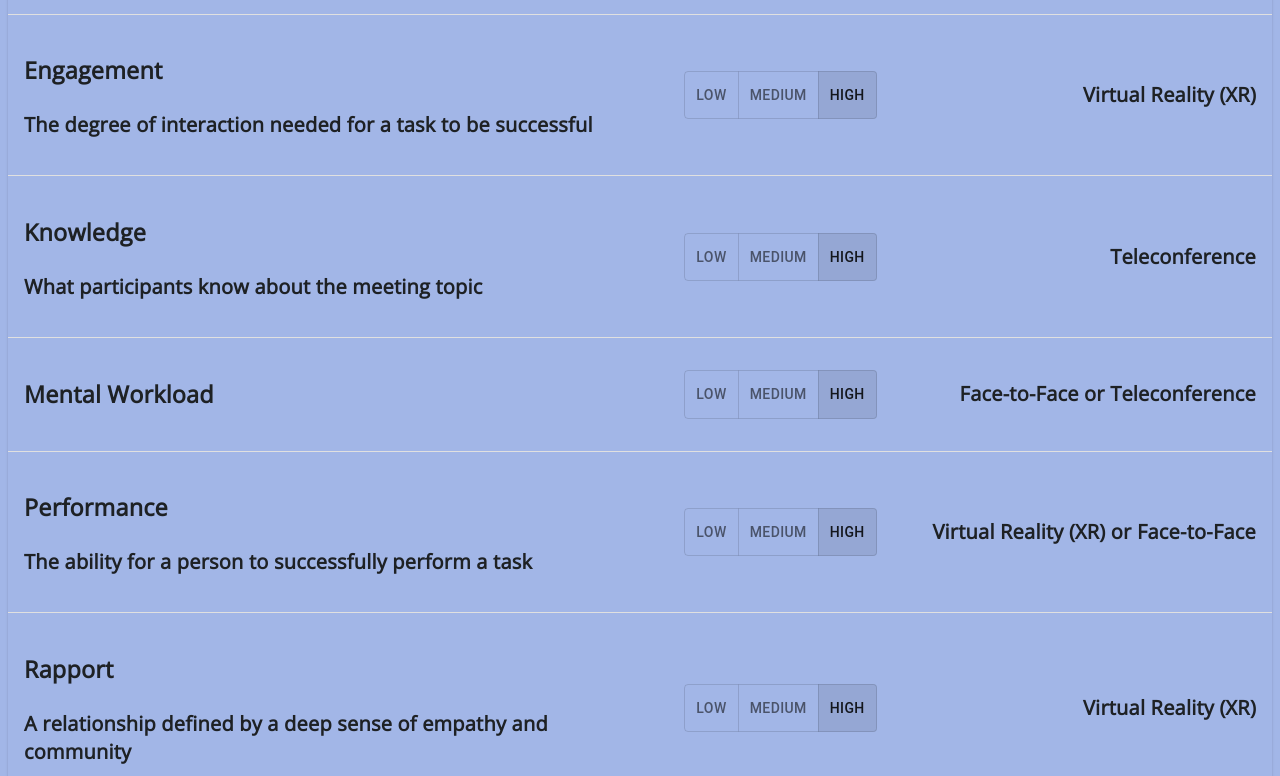
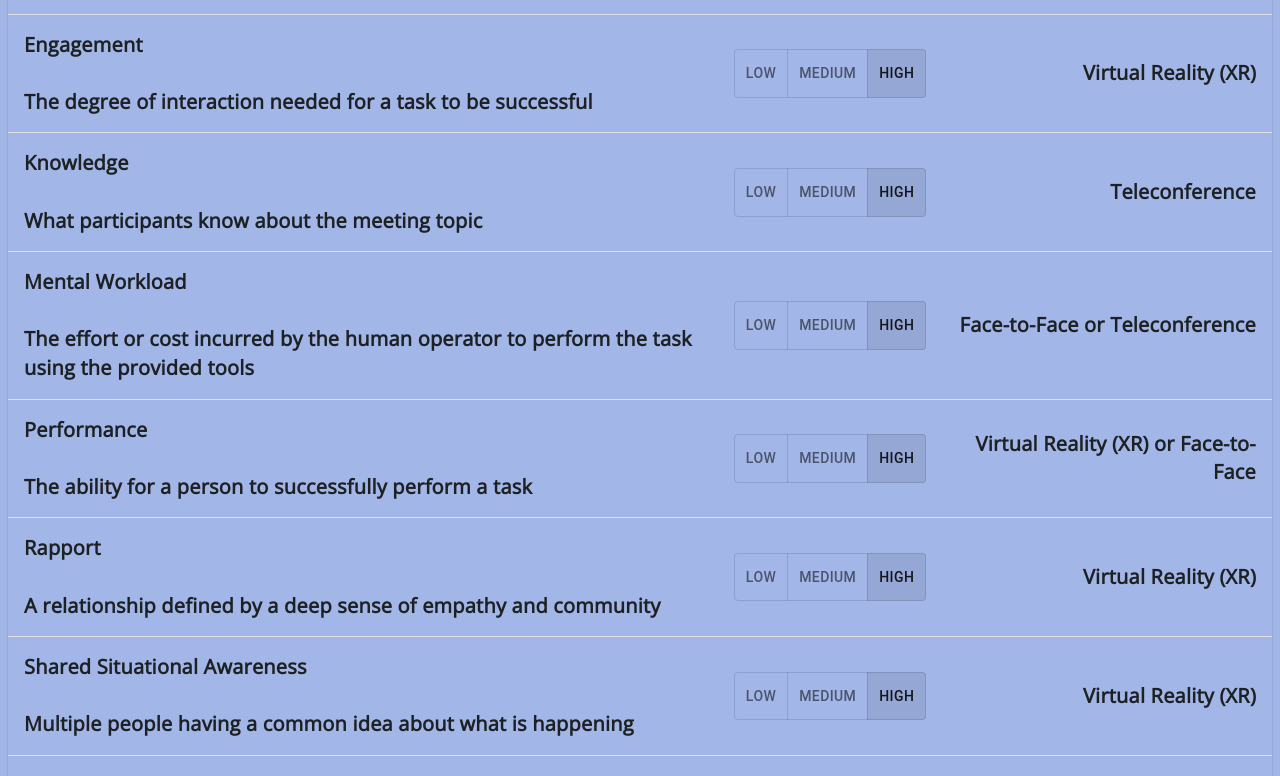
Before and after one commit to hay733/travel-substitute-threshold, a React (Create React App) app: page /results in a window 1280 px wide. Shown: the part 312-1088 px from the top of the page. Built offline with nearby package versions, Linux system fonts and the light colour scheme.

Commit message:
Differntiated description from definition,

```diff
--- a/src/pages/QuestionBoxes.jsx
+++ b/src/pages/QuestionBoxes.jsx
@@ -121,7 +121,6 @@ function QuestionBoxes() {
         speak: false, lcomms: false, eapub: false, mienv: false, noint: false,
         isOpen: false, title: null
     });
-
     //handles question box toggle changes
     const handleChange = (event) => {
         setState({ ...state, [event.target.name]: event.target.checked });
@@ -146,8 +145,7 @@ function QuestionBoxes() {
      * @param {*} e
      */
     const openModal = (e) => {
-        state.title = e.target.innerText;
-        console.log(state.title);
+        state.title = e.target.outerText;
         setState({isOpen: true});
     }
     /**
@@ -214,7 +212,7 @@ function QuestionBoxes() {
                 </FormControl>
             </div>
 
-            <Divider textAlign="right" className={divWords}>engagement</Divider>
+            <Divider textAlign="right" className={divWords} onClick={openModal}>engagement</Divider>
             {/* degree of participation */}
             <div className={classes.root}>
                 <FormControl component="fieldset" className={classes.formControl}>
@@ -268,7 +266,7 @@ function QuestionBoxes() {
                 </FormControl>
             </div>
 
-            <Divider textAlign="right" className={divWords}>knowledge</Divider>
+            <Divider textAlign="right" className={divWords} onClick={openModal}>knowledge</Divider>
             {/* //  What is the goal/focus  */}
             <div className={classes.root}>
                 <br></br><br></br><br></br><br></br><br></br>
@@ -365,7 +363,7 @@ function QuestionBoxes() {
                 </FormControl>
             </div>
 
-            <Divider textAlign="right" className={divWords}>rapport</Divider>
+            <Divider textAlign="right" className={divWords} onClick={openModal}>rapport</Divider>
             {/* who is other part */}
             <div className={classes.root}>
                 <FormControl component="fieldset" className={classes.formControl}>
@@ -427,7 +425,7 @@ function QuestionBoxes() {
                             label={<Typography className={answerWords}>Family</Typography>}
                         />
                     </FormGroup>
-                    <FormHelperText className={warningWords}>Choose all that apply</FormHelperText>
+                    <FormHelperText className={warningWords} onClick={openModal}>Choose all that apply</FormHelperText>
                 </FormControl>
             </div>
             {/* prev num meetings */}
@@ -488,20 +486,16 @@ function QuestionBoxes() {
                     <FormHelperText className={warningWords}>Choose all that apply</FormHelperText>
                 </FormControl>
             </div>
+        </div>
         {/* generates the construct def popup */}
-            <div>
-                <Dialog open={state.isOpen} onClose={openModal} maxWidth='md' fullWidth={true}>
-                    <DialogTitle>{state.title}</DialogTitle>
+        <Dialog open={state.isOpen} onClose={closeModal} maxWidth='md' fullWidth={true}>
+            <DialogTitle margin='10%' align='center'>{state.title}</DialogTitle>
             <DialogContent>
-                        <DialogContentText>
-                            Description
+                <DialogContentText margin='10%' align='center'>
                 </DialogContentText>
                 </DialogContent>
                 <Button onClick={closeModal}>Close</Button>
         </Dialog>
-            </div>
-
-        </div>
         </Root>
     );
 }
--- a/src/pages/Questions.js
+++ b/src/pages/Questions.js
@@ -5,7 +5,10 @@ import QuestionBoxes from './QuestionBoxes'
 import Dialog from "@material-ui/core/Dialog";
 import Typography from "@material-ui/core/Typography";
 import { render } from '@testing-library/react';
-
+import DialogContentText from "@material-ui/core/DialogContentText";
+import DialogTitle from "@material-ui/core/DialogTitle";
+import DialogActions from "@material-ui/core/DialogActions";
+import DialogContent from "@material-ui/core/DialogContent";
 /**
  * css constant styles for different components
  * @param {*} theme
@@ -40,15 +43,16 @@ const styles = theme => ({
 class Questions extends React.Component {
     constructor(props) {
         super(props);
-        this.state = {
-            isOpen: false,
-            title: null
-        };
     }
+    state = {
+        isOpen: false,
+        title: null
+    };
     //opens the popup
-    openModal = (e, data) => {
+    openModal = (e) => {
         console.log(e);
-        this.title = e.target.innerText;
+        // this.title = e.target.innerText;
+        this.setState({isOpen: true});
         // var str = e.target.innerHTML;
         // str.replace("=", '');
         // this.description = str.replace(/<[^>]+>/g, '');
@@ -66,7 +70,7 @@ class Questions extends React.Component {
                 <Header />
                 <body className={classes.container} style={{ fontFamily: "Open Sans, sans-serif"  }}>
                     <br></br><br></br>
-                    <QuestionBoxes />
+                    <QuestionBoxes onClick={this.openModal}/>
                     <br></br><br></br>
                     <div style={{textAlign: 'center'}}>
                         <Button variant="contained" /*color="primary"*/ className={classes.submitButton} href="/results">
@@ -76,6 +80,7 @@ class Questions extends React.Component {
                     <br></br><br></br><br></br><br></br>
                 </body>
             </div>
+
         );
     }
 }
--- a/src/pages/Results.js
+++ b/src/pages/Results.js
@@ -69,10 +69,9 @@ class Results extends React.Component {
     state = {
         isActive: false,
         isOpen: false,
-        // dataContributed: false,
         dataContributedPopup: false,
         title: null,
-        description: null
+        definition: null
     };
 
     //shows the table
@@ -91,19 +90,23 @@ class Results extends React.Component {
      * @param {*} e
      */
     openModal = (e) => {
-        console.log(e);
-        this.title = e.target.innerText;
+        //console.log(e);
+        //this.title = e.target.innerText;
+        this.definition = e.target;
         // If the user clicks a button, do NOT open the modal
         if (e.target.innerText == 'LOW' || e.target.innerText == 'MEDIUM' || e.target.innerText == 'HIGH') {
             this.setState({isOpen: false});
         }
         else {
             this.setState({isOpen: true});
+            var str = e.target.innerHTML;
+            this.title = str.substring(0, str.indexOf('<'));
+            //console.log(str.substring(str.lastIndexOf('>') + 1, str.length - 1));
         }
         // var str = e.target.innerHTML;
         // str.replace("=", '');
-        // this.description = str.replace(/<[^>]+>/g, '');
-        // // this.description = substring(e.targt.innerHTML.indexOf('<') + 1);
+        // this.definition = str.replace(/<[^>]+>/g, '');
+        // // this.definition = substring(e.targt.innerHTML.indexOf('<') + 1);
     }
     /**
      * Closes the popup
@@ -136,8 +139,12 @@ class Results extends React.Component {
 
                     {/* generates the construct def popup */}
                     <Dialog open={this.state.isOpen} onClose={this.closeModal} maxWidth='md' fullWidth={true}>
-                        <Typography margin='10%' align='center'>
-                        </Typography>
+                        <DialogTitle margin='10%' align='center'>{this.title}</DialogTitle>
+                        <DialogContent>
+                            <DialogContentText margin='10%' align='center'>
+                                Description
+                            </DialogContentText>
+                        </DialogContent>
                         <Button onClick={this.closeModal}>Close</Button>
                     </Dialog>
                 </div>
@@ -147,6 +154,7 @@ class Results extends React.Component {
                     <ButtonGroup variant="outlined" aria-label="text button group">
                         <Button href="/about">more info</Button>
                         <Button onClick={this.contributeData}>anonymously contribute my data</Button>
+                        {/* open popup when data is successfully contributed */}
                         <Dialog open={this.state.dataContributedPopup} onClose={this.closeContributeData}>
                             <DialogTitle>Success</DialogTitle>
                             <DialogContent>
--- a/src/pages/Table.jsx
+++ b/src/pages/Table.jsx
@@ -33,22 +33,22 @@ const useStyles = makeStyles({
  * @param {*} recommendation the type of meeting recommended based off of the degree and construct
  * @returns the data row generated from the categories
  */
-function createData(constructs, degree, recommendation, description) {
-  return { constructs, degree, recommendation, description };
+function createData(constructs, degree, recommendation, definition, description) {
+  return { constructs, degree, recommendation, definition, description };
 }
 
 /**
  * creates the table data as constant values
  */
 const rows = [
-  createData('Engagement', <ToggleButtons />, 'Virtual Reality (XR)', 'The degree of interaction needed for a task to be successful'),
-  createData('Knowledge', <ToggleButtons />, 'Teleconference', 'What participants know about the meeting topic'),
-  createData('Mental Workload', <ToggleButtons />, 'Face-to-Face or Teleconference'),
-  createData('Performance', <ToggleButtons />, 'Virtual Reality (XR) or Face-to-Face', 'The ability for a person to successfully perform a task'),
-  createData('Rapport', <ToggleButtons />, 'Virtual Reality (XR)', 'A relationship defined by a deep sense of empathy and community'),
-  createData('Shared Situational Awareness', <ToggleButtons />, 'Virtual Reality (XR)', 'Multiple people having a common idea about what is happening'),
-  createData('Trust', <ToggleButtons />, 'Teleconference', 'The belief that another person is honest and reliable'),
-  createData('Usability', <ToggleButtons />, 'Teleconference or Virtual Reality (XR)', 'The ability of a process to be performed simply and effectively'),
+  createData('Engagement', <ToggleButtons />, 'Virtual Reality (XR)', 'The degree of interaction needed for a task to be successful', 'Engagement Description'),
+  createData('Knowledge', <ToggleButtons />, 'Teleconference', 'What participants know about the meeting topic', 'Knowledge Description'),
+  createData('Mental Workload', <ToggleButtons />, 'Face-to-Face or Teleconference', 'The effort or cost incurred by the human operator to perform the task using the provided tools', 'Mental Workload Description'),
+  createData('Performance', <ToggleButtons />, 'Virtual Reality (XR) or Face-to-Face', 'The ability for a person to successfully perform a task', 'Performance Description'),
+  createData('Rapport', <ToggleButtons />, 'Virtual Reality (XR)', 'A relationship defined by a deep sense of empathy and community', 'Rapport Description'),
+  createData('Shared Situational Awareness', <ToggleButtons />, 'Virtual Reality (XR)', 'Multiple people having a common idea about what is happening', 'SSA Description'),
+  createData('Trust', <ToggleButtons />, 'Teleconference', 'The belief that another person is honest and reliable', 'Trust Description'),
+  createData('Usability', <ToggleButtons />, 'Teleconference or Virtual Reality (XR)', 'The ability of a process to be performed simply and effectively', 'Usability Description'),
 ];
 
 /**
@@ -70,9 +70,11 @@ function DataTable() {
         <TableBody>
           {rows.map((row) => (
             <TableRow key={row.name}>
-              <TableCell component="th" scope="row" className={classes.tableCell} description={row.description}>
-                <h3>{row.constructs}</h3>
-                <p>{row.description}</p>
+              <TableCell component="th" scope="row" className={classes.tableCell} description={row.definition}>
+                {row.constructs}
+                <br></br>
+                <br></br>
+                {row.definition}
               </TableCell>
               <TableCell align="right" className={classes.tableCell}>{row.degree}</TableCell>
               <TableCell align="right" className={classes.tableCell}>{row.recommendation}</TableCell>
```
Lines whose indentation alone changed are shown as unchanged.
